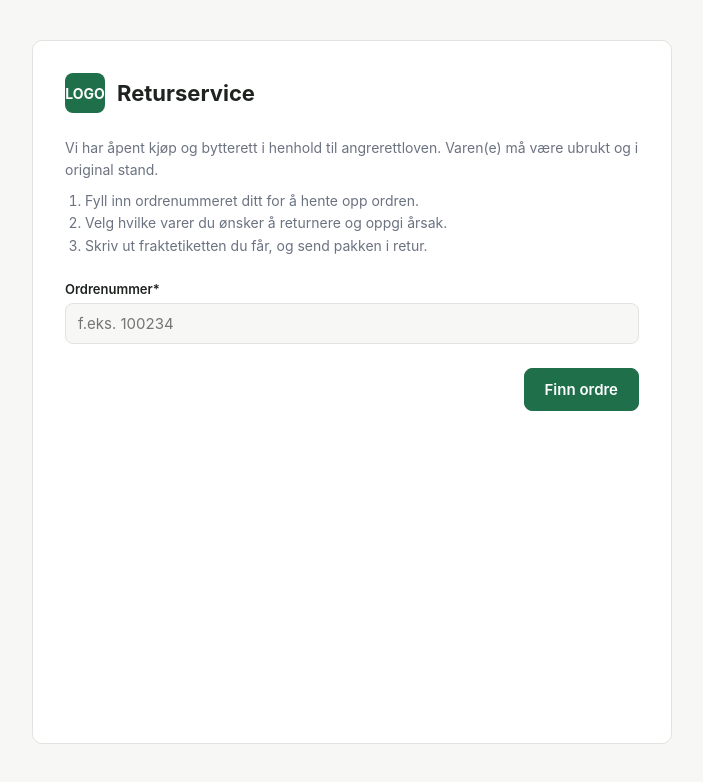
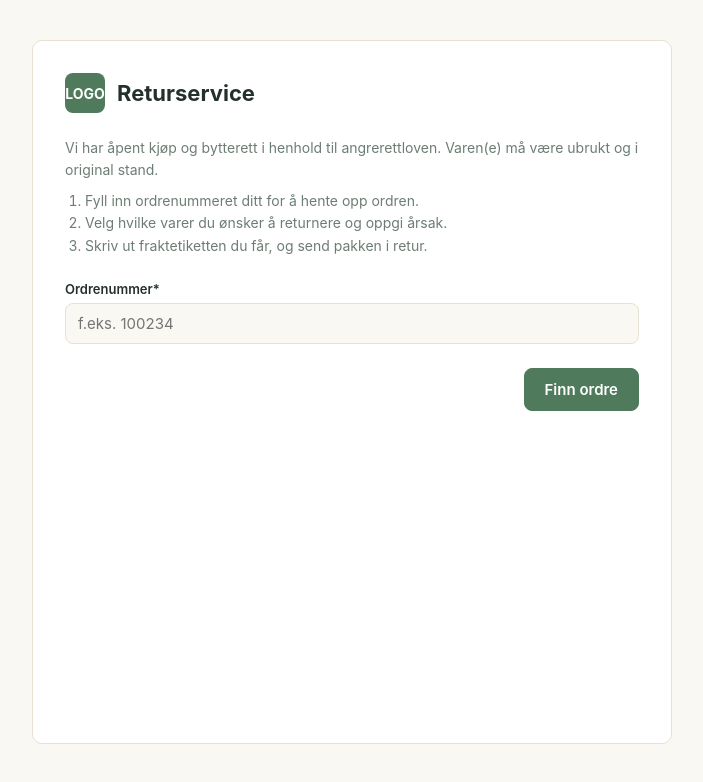
Before and after one commit to jonmartin-dotcom/Returservice, a Next.js app: page / in a window 1280 px wide. Shown: the top 782 px of the page, without its empty margins (288-991 px from the left). Built offline with nearby package versions, Linux system fonts and the light colour scheme.

Commit message:
Update globals.css
Design NEsco

```diff
--- a/src/app/globals.css
+++ b/src/app/globals.css
@@ -1,29 +1,34 @@
+/* Fargepaletten under er tilpasset Nesco (nesco.no) sin visuelle profil:
+   varm, lys bakgrunn, mÃ¸rk skifer/navy tekst, og en rolig salvie-/lÃ¸vgrÃ¸nn
+   aksentfarge - i trÃ¥d med en nÃ¸ktern, nordisk helse-/velvÃ¦reprofil. Bytt ut
+   verdiene under hvis dere Ã¸nsker enda tettere match mot en offisiell
+   fargekode-guide fra Nesco. */
 :root {
-  --background: #f7f7f5;
+  --background: #faf8f3;
   --surface: #ffffff;
-  --foreground: #1f2320;
-  --muted: #6b7280;
-  --border: #e2e2df;
-  --accent: #1f6f4a;
-  --accent-hover: #17553a;
+  --foreground: #23302b;
+  --muted: #6d7d73;
+  --border: #e6e1d3;
+  --accent: #4f7a5c;
+  --accent-hover: #3d6149;
   --danger: #b3261e;
   --danger-bg: #fceceb;
-  --success-bg: #eaf6ef;
+  --success-bg: #eef4ec;
   --radius: 10px;
 }
 
 @media (prefers-color-scheme: dark) {
   :root {
-    --background: #14161a;
-    --surface: #1c1f24;
-    --foreground: #f2f2f0;
-    --muted: #9aa0a6;
-    --border: #2c3036;
-    --accent: #3fae7c;
-    --accent-hover: #59c191;
+    --background: #161a17;
+    --surface: #1e2420;
+    --foreground: #f2f2ee;
+    --muted: #9aa89f;
+    --border: #2c332d;
+    --accent: #6fa27d;
+    --accent-hover: #86b892;
     --danger: #f28b82;
     --danger-bg: #3a2323;
-    --success-bg: #1c2f26;
+    --success-bg: #1e2b22;
   }
   html {
     color-scheme: dark;
```
